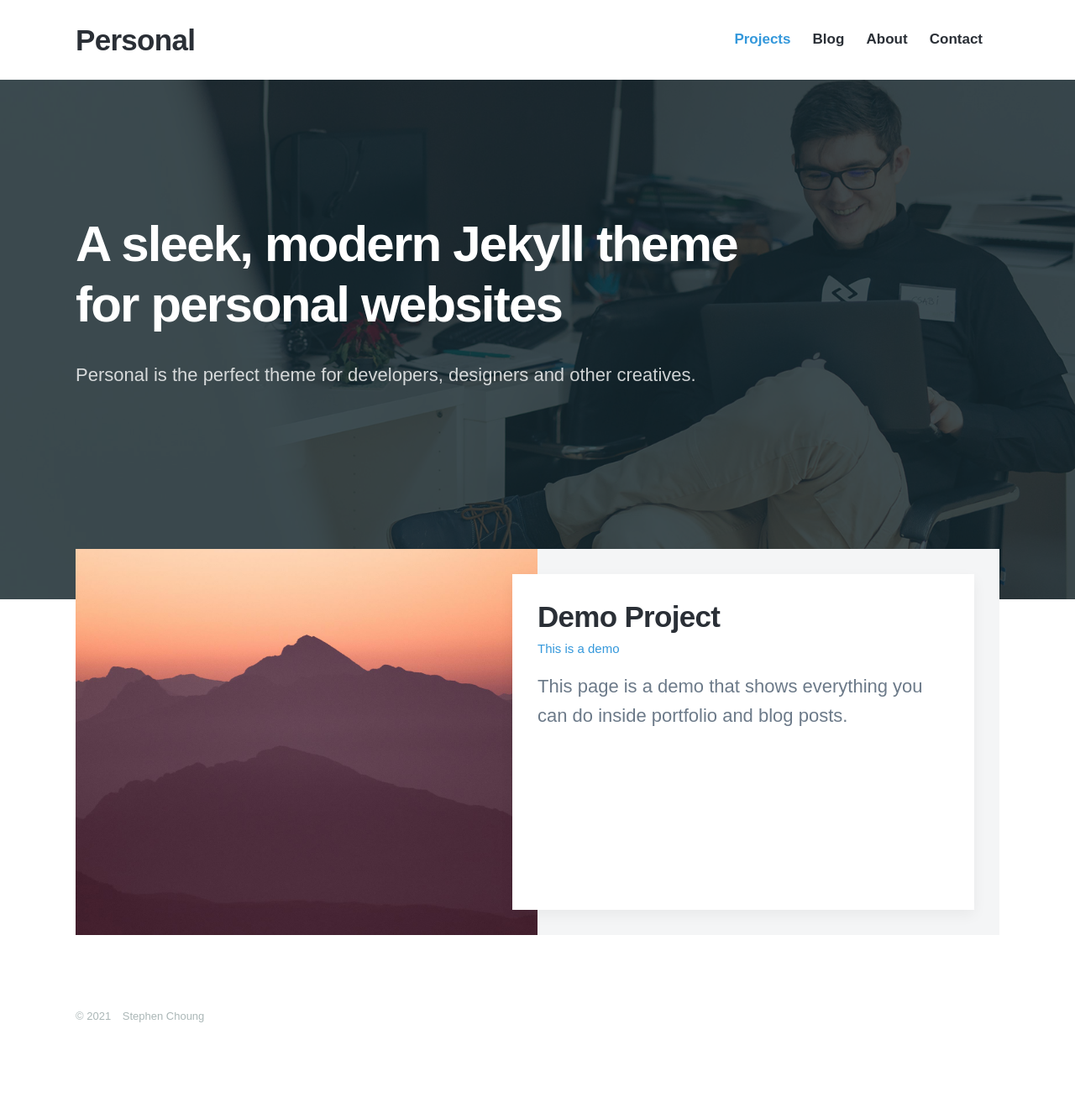
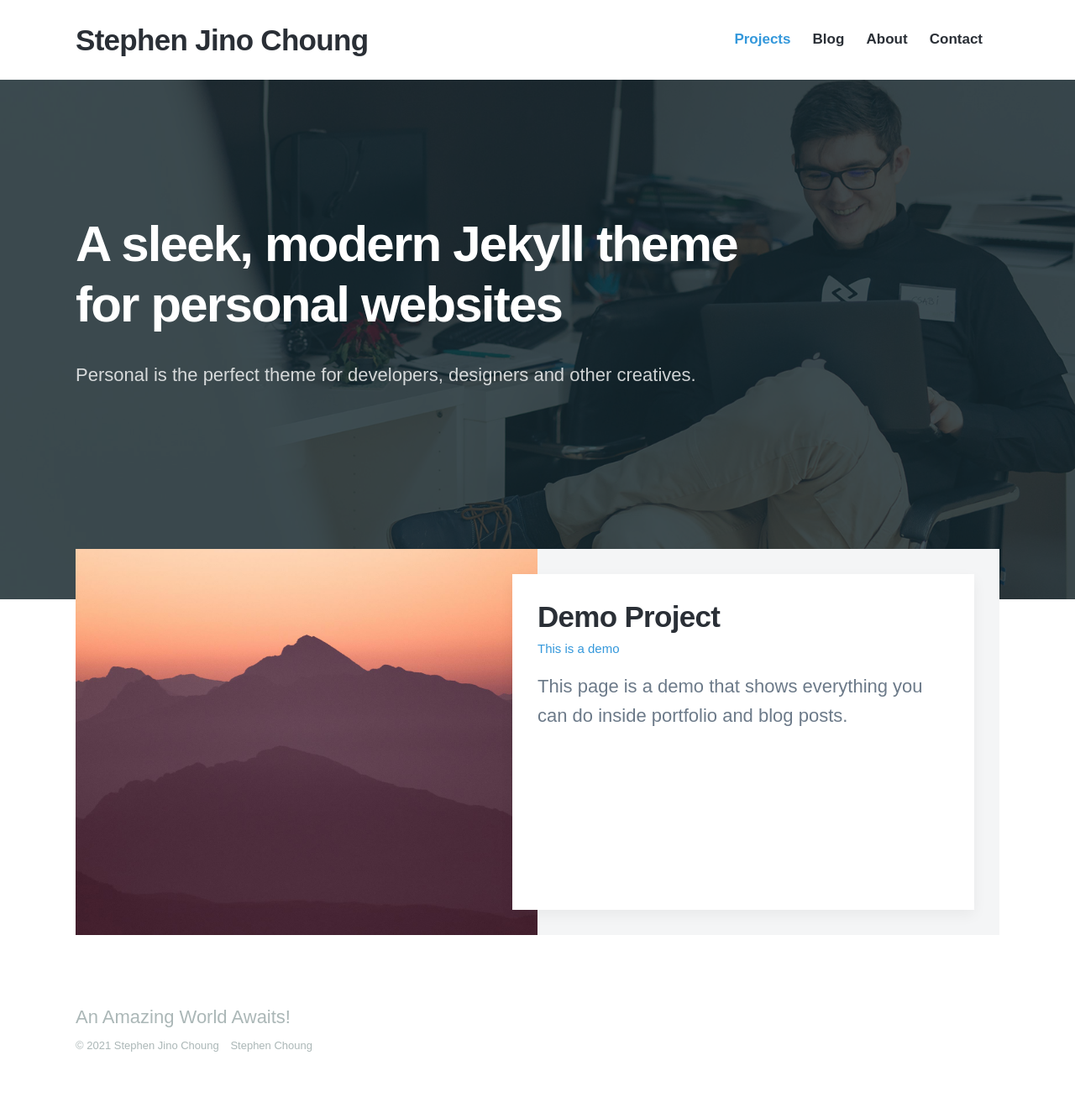
Before and after one commit to Twprcntmlk/Twprcntmlk.github.io, a Jekyll site: the page built from index.html, in a window 1280 px wide. Shown: the whole page at 84% size. Built offline with Jekyll 4.4.1, drawn with Linux system fonts in a browser that asks for light colours; nearby versions of some CDN libraries; some web fonts are replaced; before the commit the page ends 1297 px from its top, so only the background shows below that.

Commit message:
title update

```diff
--- a/_data/settings.yml
+++ b/_data/settings.yml
@@ -1,5 +1,5 @@
 basic_settings:
-  site_title: Personal
+  site_title: Stephen Jino Choung
   favicon_image: /images/favicon.png
 
 header_settings:
@@ -18,7 +18,7 @@
       url: '/contact'
 
 footer_settings:
-  footer_tagline: A sleek, modern Jekyll theme for personal websites.
+  footer_tagline: An Amazing World Awaits!
 
 hero_settings:
   overlay_opacity: 0.8
--- a/_includes/footer.html
+++ b/_includes/footer.html
@@ -2,11 +2,11 @@
 
 	<div class="wrap">
 
-		<p class="footer__text">{{ An Amazing World Awaits }}</p>
+		<p class="footer__text">{{ site.data.settings.footer_settings.footer_tagline }}</p>
 
 		<div class="footer__copyright">
-			<span>© {{ 'now' | date: "%Y" }} {{ Personal Page }}</span>
-			<a href="https://www.linkedin.com/in/stephen-choung-jino/" target="_blank">Stephen Choung</a>
+			<span>© {{ 'now' | date: "%Y" }} {{ site.data.settings.basic_settings.site_title }}</span>
+			<a href="https://jekyllthemes.io" target="_blank">Stephen Choung</a>
 		</div>
 
 		{% include socials.html %}
--- a/index.html
+++ b/index.html
@@ -1,7 +1,7 @@
 ---
 layout: default
-title: A sleek, modern Jekyll theme for personal websites.
-description: A sleek, modern Jekyll theme for personal websites. Personal is the perfect theme for developers, designers and other creatives.
+title: Hi, I am a Full-Stack Software Developer
+description: I am an aspiring leader, and critical thinker. My background as a business owner and six-sigma black belt has prepared me to bring continued success to your organization.
 featured_image: /images/demo/home.jpg
 ---
 
```
